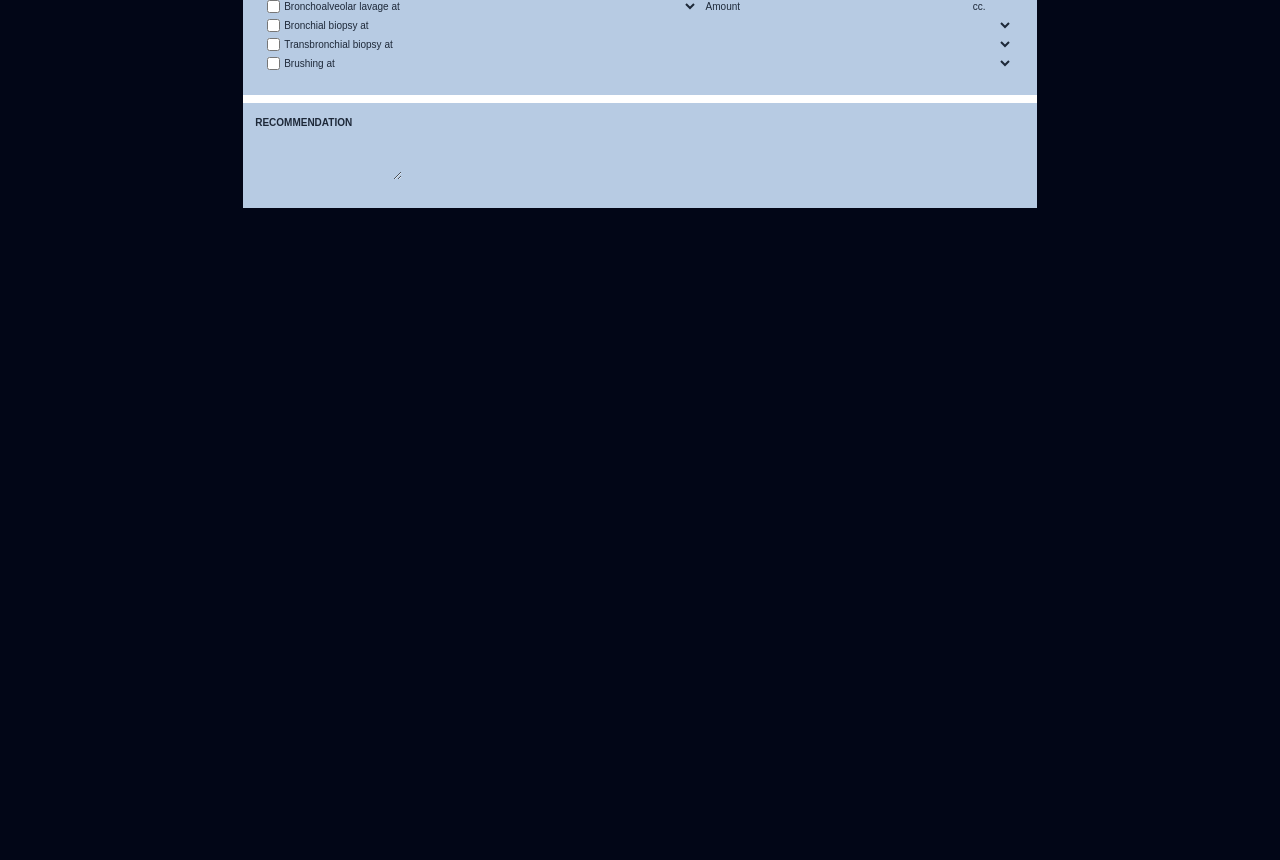
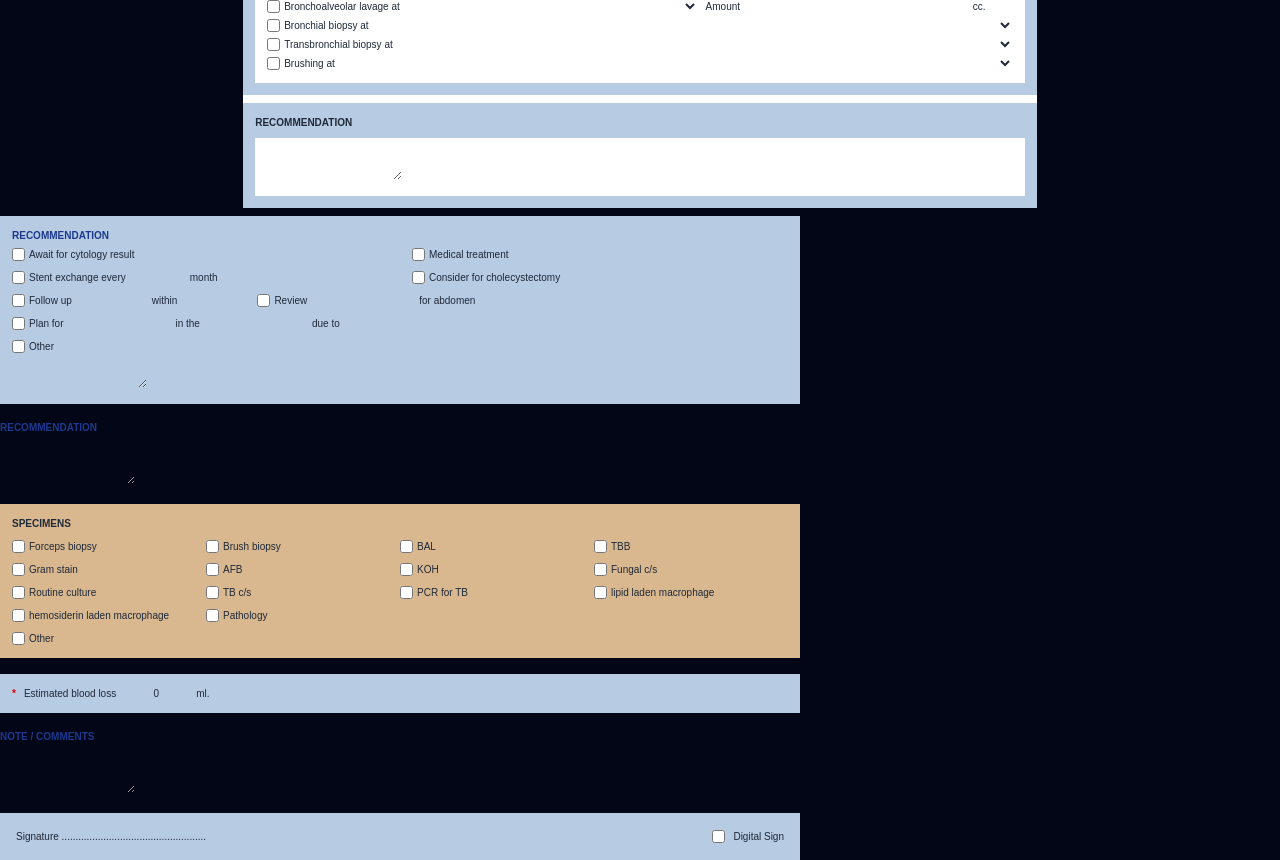
Before and after one commit to blackpoi55/videocapture, a Next.js app: page /reportcase in a window 1280 px wide. Shown: the part 2640-3500 px from the top of the page. Before the commit the page ends 2856 px from the top, so only its background shows below. Built offline with nearby package versions, Linux system fonts and the light colour scheme; no server answers; sample sign-in values are in the browser's storage; a web font is replaced by a local one.

Commit message:
new input

```diff
--- a/app/reportcase/page.tsx
+++ b/app/reportcase/page.tsx
@@ -6,6 +6,7 @@ import Box3 from "@/components/inputcase/Box3";
 import Box4 from "@/components/inputcase/Box4";
 import Box5 from "@/components/inputcase/Box5";
 import Box6 from "@/components/inputcase/Box6";
+import Box7 from "@/components/inputcase/Box7";
 import { getpersonhistorybyid } from "@/action/api";
 
 
@@ -20,6 +21,7 @@ console.log("dataaaaaaaaaaaaaaa",data)
       <Box4 />
       <Box5 />
       <Box6 />
+      <Box7 />
     </Suspense>
   );
 }
--- a/components/inputcase/Box6.tsx
+++ b/components/inputcase/Box6.tsx
@@ -149,7 +149,7 @@ function Section({ title, children }: any) {
     return (
         <div className="bg-[#b7cbe3] p-3 mb-2">
             <div className="font-semibold mb-2">{title}</div>
-            <div className="bg-[#b7cbe3] p-3">{children}</div>
+            <div className="bg-white p-3">{children}</div>
         </div>
     );
 }
--- /dev/null
+++ b/components/inputcase/Box7.tsx
@@ -0,0 +1,148 @@
+"use client";
+
+import React from "react";
+
+export default function RecommendationSpecimenSection() {
+  return (
+    <div className="space-y-4 text-[10px] text-gray-800 w-[800px]">
+
+      {/* ================= RECOMMENDATION (FORM) ================= */}
+      <div className="bg-[#b7cbe3] p-3 space-y-2">
+        <div className="font-semibold text-blue-900 mb-1">
+          RECOMMENDATION
+        </div>
+
+        <div className="grid grid-cols-2 gap-x-6 gap-y-2">
+
+          <Checkbox label="Await for cytology result" />
+          <Checkbox label="Medical treatment" />
+
+          <div className="flex items-center gap-2">
+            <Checkbox label="Stent exchange every" />
+            <input className="input-xs w-12" />
+            <span>month</span>
+          </div>
+
+          <Checkbox label="Consider for cholecystectomy" />
+
+          <div className="flex items-center gap-2 col-span-2">
+            <Checkbox label="Follow up" />
+            <input className="input-xs w-16" />
+            <span>within</span>
+            <input className="input-xs w-16" />
+            <Checkbox label="Review" />
+            <input className="input-xs w-24" />
+            <span>for abdomen</span>
+          </div>
+
+          <div className="flex items-center gap-2 col-span-2">
+            <Checkbox label="Plan for" />
+            <input className="input-xs w-24" />
+            <span>in the</span>
+            <input className="input-xs w-24" />
+            <span>due to</span>
+            <input className="input-xs flex-1" />
+          </div>
+
+          <div className="col-span-2">
+            <Checkbox label="Other" />
+            <textarea className="textarea-xs mt-1" rows={2} />
+          </div>
+
+        </div>
+      </div>
+
+      {/* ================= RECOMMENDATION (FREE TEXT) ================= */}
+      <div>
+        <div className="font-semibold text-blue-900 mb-1">
+          RECOMMENDATION
+        </div>
+        <textarea className="textarea-xs" rows={3} />
+      </div>
+
+      {/* ================= SPECIMENS ================= */}
+      <div className="bg-[#d9b88f] p-3 space-y-2">
+        <div className="font-semibold text-gray-800">
+          SPECIMENS
+        </div>
+
+        <div className="grid grid-cols-4 gap-y-2">
+          <Checkbox label="Forceps biopsy" />
+          <Checkbox label="Brush biopsy" />
+          <Checkbox label="BAL" />
+          <Checkbox label="TBB" />
+
+          <Checkbox label="Gram stain" />
+          <Checkbox label="AFB" />
+          <Checkbox label="KOH" />
+          <Checkbox label="Fungal c/s" />
+
+          <Checkbox label="Routine culture" />
+          <Checkbox label="TB c/s" />
+          <Checkbox label="PCR for TB" />
+          <Checkbox label="lipid laden macrophage" />
+
+          <Checkbox label="hemosiderin laden macrophage" />
+          <div className="flex items-center gap-2 col-span-2">
+            <Checkbox label="Pathology" />
+            <input className="input-xs flex-1" />
+          </div>
+
+          <div className="col-span-4 flex items-center gap-2">
+            <Checkbox label="Other" />
+            <input className="input-xs flex-1" />
+          </div>
+        </div>
+      </div>
+
+      {/* ================= BLOOD LOSS ================= */}
+      <div className="bg-[#b7cbe3] p-3 flex items-center gap-2">
+        <span className="text-red-600 font-semibold">*</span>
+        <span>Estimated blood loss</span>
+        <input className="input-xs w-16 text-center" defaultValue="0" />
+        <span>ml.</span>
+      </div>
+
+      {/* ================= NOTE / COMMENTS ================= */}
+      <div>
+        <div className="font-semibold text-blue-900 mb-1">
+          NOTE / COMMENTS
+        </div>
+        <textarea className="textarea-xs" rows={3} />
+      </div>
+
+      {/* ================= SIGNATURE ================= */}
+      <div className="bg-[#b7cbe3] p-4 flex items-center justify-between">
+        <div>
+          Signature ....................................................
+        </div>
+        <label className="flex items-center gap-2">
+          <input type="checkbox" />
+          Digital Sign
+        </label>
+      </div>
+
+    </div>
+  );
+}
+
+/* ================= SMALL UI ================= */
+
+function Checkbox({ label }: { label: string }) {
+  return (
+    <label className="flex items-center gap-1 whitespace-nowrap">
+      <input type="checkbox" />
+      <span>{label}</span>
+    </label>
+  );
+}
+
+/* Tailwind helpers (ใช้ class เดียวกันทั้งหน้า) */
+/*
+.input-xs {
+  @apply border px-1 py-[2px] text-[10px] bg-white;
+}
+.textarea-xs {
+  @apply w-full border px-2 py-1 text-[10px] bg-white resize-none;
+}
+*/
```
